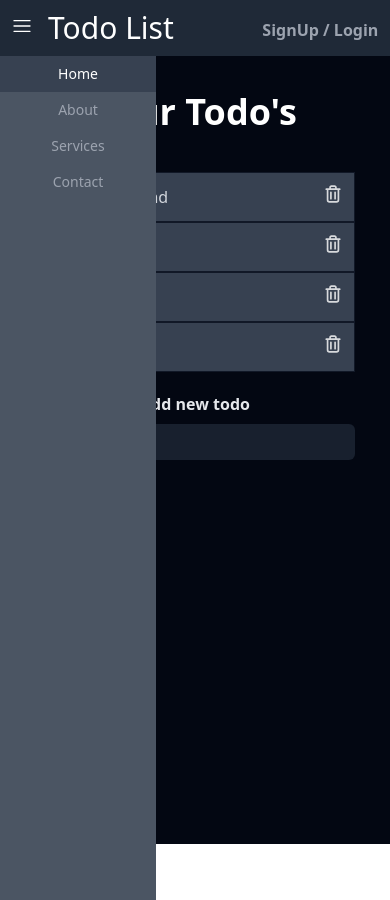
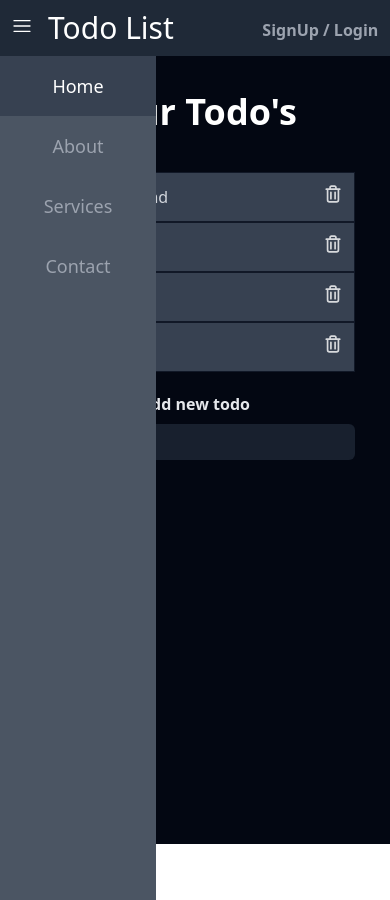
Before and after one commit to MohithChilakala/React-Tailwind, a React (Create React App) app: page /home in a window 390 px wide. Both pictures are taken after a click on the picture 22 px from the left and 26 px from the top of the page. Built offline with nearby package versions, Linux system fonts and the light colour scheme; the HTML template or start-up script is replaced by a standard one.

Commit message:
mobile ui

```diff
--- a/src/component/navbar/navItems.jsx
+++ b/src/component/navbar/navItems.jsx
@@ -33,7 +33,7 @@ const NavItems = () => {
                   ? "bg-gray-900 max-sm:bg-gray-700"
                   : "text-gray-400 hover:bg-gray-700 hover:text-white"
               } sm:rounded-md sm:px-3 py-2 text-sm font-medium transition-colors duration-300 ease-in-out select-none
-                max-sm:w-full max-sm:inline-block`
+                max-sm:w-full max-sm:inline-block max-sm:text-lg max-sm:py-4`
             }
             >
               {navItem.name}
```
